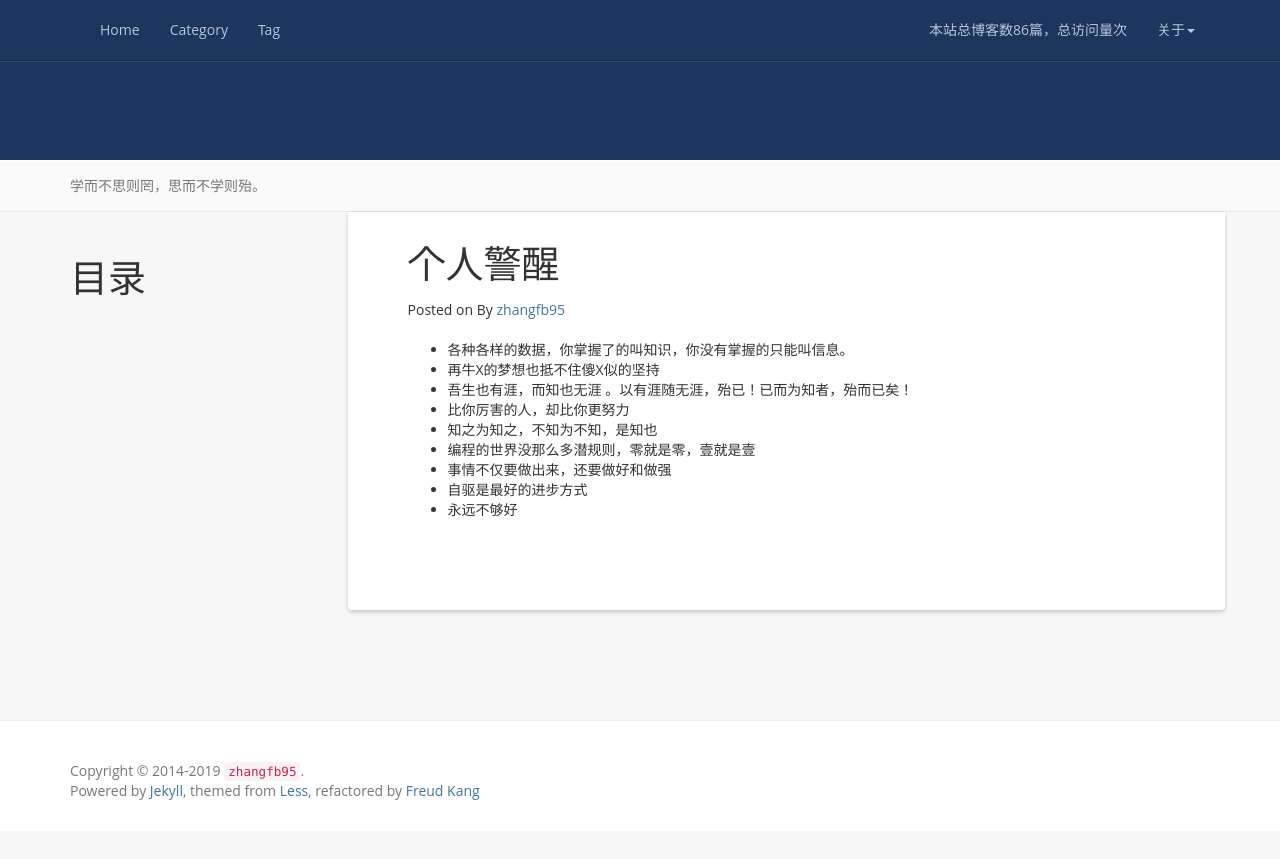
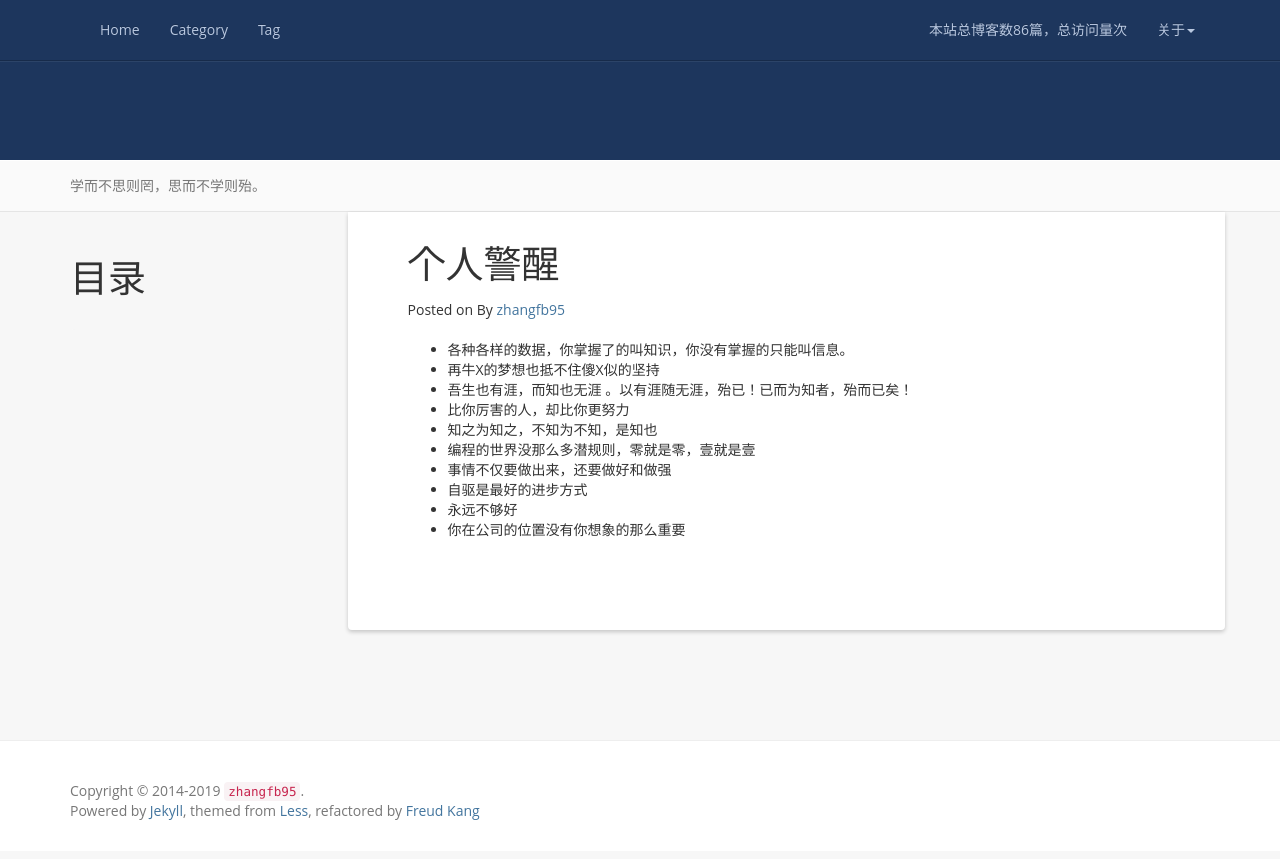
Before and after one commit to zhangfb95/zhangfb95.github.io.bak, a Jekyll site: the page built from thinkinlife.md, in a window 1280 px wide. Shown: the top 859 px of the page. Built offline with Jekyll 4.4.1, drawn with Linux system fonts in a browser that asks for light colours; nearby versions of some CDN libraries; a script that is not in the unit is left out; comment, search, counter and statistics services are not loaded.

Commit message:
增加个人警醒

```diff
--- a/thinkinlife.md
+++ b/thinkinlife.md
@@ -16,3 +16,4 @@ permalink: /thinkinlife/
 + 事情不仅要做出来，还要做好和做强
 + 自驱是最好的进步方式
 + 永远不够好
++ 你在公司的位置没有你想象的那么重要
```
